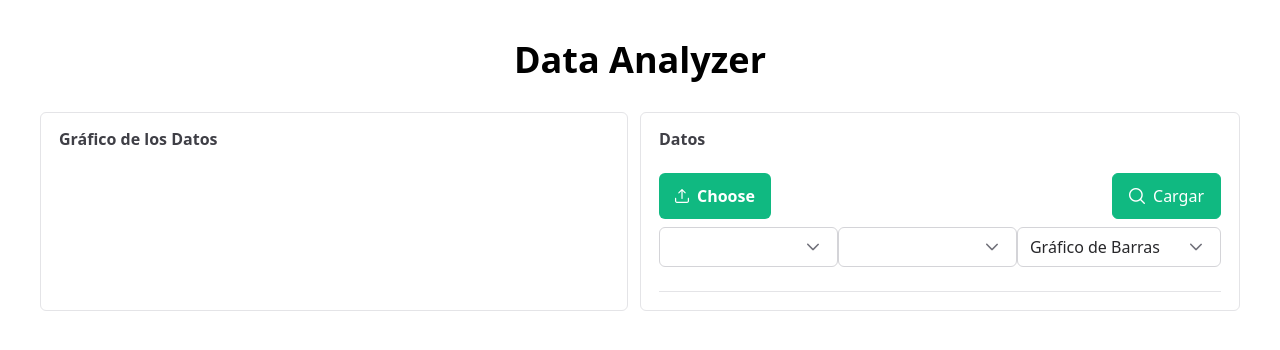
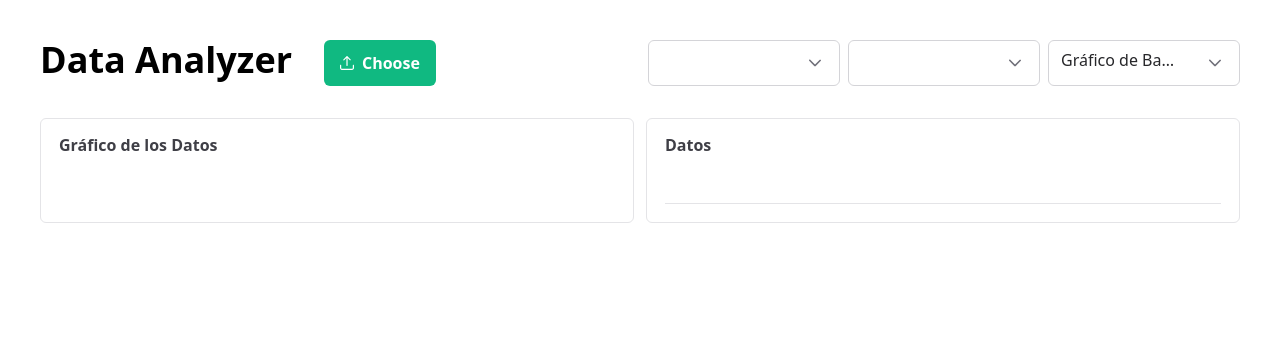
Before and after one commit to Saborit10/data-analyzer, a Vue app: page / in a window 1280 px wide. Shown: the top 350 px of the page. Built offline with nearby package versions, Linux system fonts and the light colour scheme.

Commit message:
fixed some other ui details

```diff
--- a/src/App.vue
+++ b/src/App.vue
@@ -5,16 +5,11 @@ import PlotlyVue from "./components/plotly-vue/PlotlyVue.vue";
 import DataframeVue from "./components/dataframe-vue/DataframeVue.vue";
 import { reactive, ref } from "vue";
 
-const layout = {};
+/* Dataframe ref */
+let dataframe = ref();
 
-const chartConfig = {
-  displayModeBar: false,
-  scrollZoom: false,
-  dragmode: false,
-};
-
+/* Traces ref */
 let traces = ref([]);
-let dataframe = ref();
 let trace = reactive({
   x: [],
   y: [],
@@ -22,10 +17,22 @@ let trace = reactive({
   type: "",
 });
 
+/* Layout ref */
+const layout = {};
+
+/* Chart config ref */
+const chartConfig = {
+  displayModeBar: false,
+  scrollZoom: false,
+  dragmode: false,
+};
+
+/* Triggered when data is loaded to a dataframe */
 const onDataLoaded = (data) => {
   dataframe.value = data;
 };
 
+/* Triggered to show data as a chart */
 const showData = (data) => {
   const xSeries = dataframe.value[data.x];
   const ySeries = dataframe.value[data.y];
@@ -37,6 +44,9 @@ const showData = (data) => {
         y: ySeries.values,
         mode: "markers",
         type: "scatter",
+        marker: {
+          color: "#10B981",
+        },
       };
       break;
     case "bar":
@@ -45,6 +55,9 @@ const showData = (data) => {
         y: ySeries.values,
         mode: "markers",
         type: "bar",
+        marker: {
+          color: "#10B981",
+        },
       };
       break;
     case "lines":
@@ -53,6 +66,9 @@ const showData = (data) => {
         y: ySeries.values,
         mode: "lines+markers",
         type: "scatter",
+        marker: {
+          color: "#10B981",
+        },
       };
       break;
   }
@@ -60,6 +76,7 @@ const showData = (data) => {
   traces.value = [trace];
 };
 
+/* Triggered to clear data chart and dataframe */
 const clearData = () => {
   trace = {
     x: [],
@@ -77,9 +94,20 @@ const clearData = () => {
   <section
     class="bg-white dark:bg-gray-800 p-10 rounded-xl flex flex-col gap-8 w-full"
   >
-    <h1 class="text-4xl text-black dark:text-white font-bold text-center">
-      Data Analyzer
-    </h1>
+    <div class="flex flex-row w-full gap-8">
+      <p
+        class="text-4xl text-black dark:text-white font-bold inline whitespace-nowrap"
+      >
+        Data Analyzer
+      </p>
+
+      <DataForm
+        @data-loaded="onDataLoaded"
+        @show-data="showData"
+        @clear-data="clearData"
+        class="w-full"
+      />
+    </div>
 
     <div class="flex flex-row gap-3 h-full">
       <Panel header="Gráfico de los Datos" class="w-1/2">
@@ -87,11 +115,6 @@ const clearData = () => {
       </Panel>
 
       <Panel header="Datos" class="w-1/2 flex flex-col gap-y-2">
-        <DataForm
-          @data-loaded="onDataLoaded"
-          @show-data="showData"
-          @clear-data="clearData"
-        />
         <DataframeVue :df="dataframe" />
       </Panel>
     </div>
--- a/src/components/data-form/DataForm.vue
+++ b/src/components/data-form/DataForm.vue
@@ -83,31 +83,24 @@ const onFileCleared = () => {
 </script>
 
 <template>
-  <form class="flex flex-col gap-2">
-    <div class="flex flex-row justify-between">
+  <form class="flex flex-col gap-2 w-100">
+    <div class="flex flex-row justify-between w-100">
       <FileUpload
         mode="basic"
         name="demo[]"
         :maxFileSize="1000000"
         @select="onFileSelect"
         @clear="onFileCleared"
+        class="max-w-64 truncate"
       />
 
-      <Button
-        type="button"
-        label="Cargar"
-        icon="pi pi-search"
-        :loading="isInLoadingState"
-        @click="loadFile"
-      />
-    </div>
-    <div class="flex flex-row justify-between">
+      <div class="flex gap-2">
         <Dropdown
           v-model="selectedXColumn"
           :options="xColumnOptions"
           optionLabel="name"
           filter
-        class="w-full md:w-[14rem]"
+          class="w-48"
           @change="loadFile"
         />
 
@@ -116,7 +109,7 @@ const onFileCleared = () => {
           :options="yColumnOptions"
           optionLabel="name"
           filter
-        class="w-full md:w-[14rem]"
+          class="w-48"
           @change="loadFile"
         />
 
@@ -124,9 +117,10 @@ const onFileCleared = () => {
           v-model="selectedChartType"
           :options="chartTypeOptions"
           optionLabel="name"
-        class="w-full md:w-[14rem]"
+          class="w-48"
           @change="loadFile"
         />
       </div>
+    </div>
   </form>
 </template>
```
Lines whose indentation alone changed are shown as unchanged.
